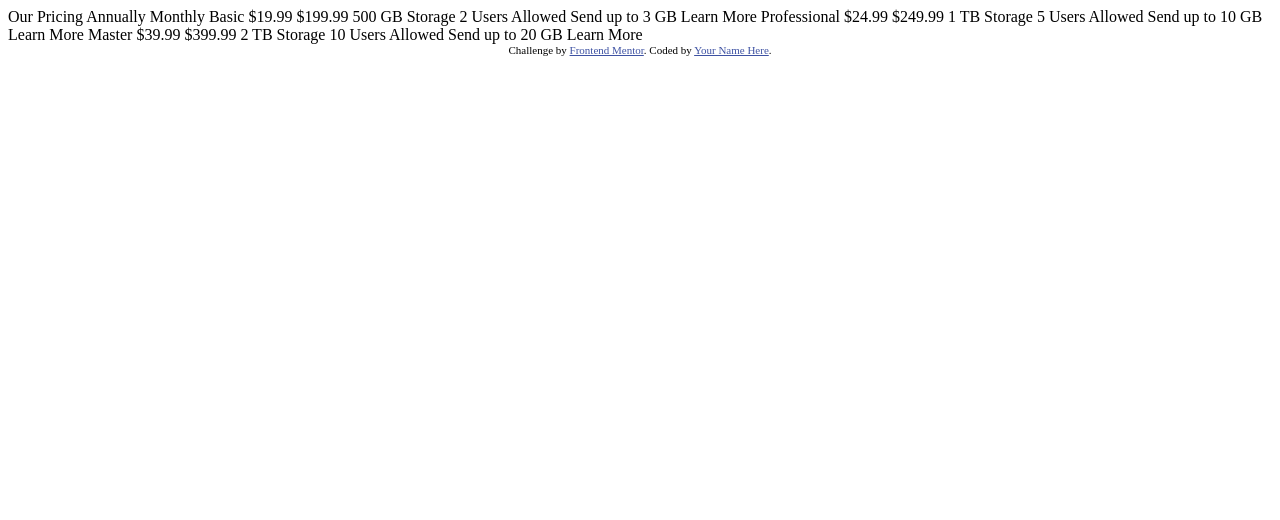
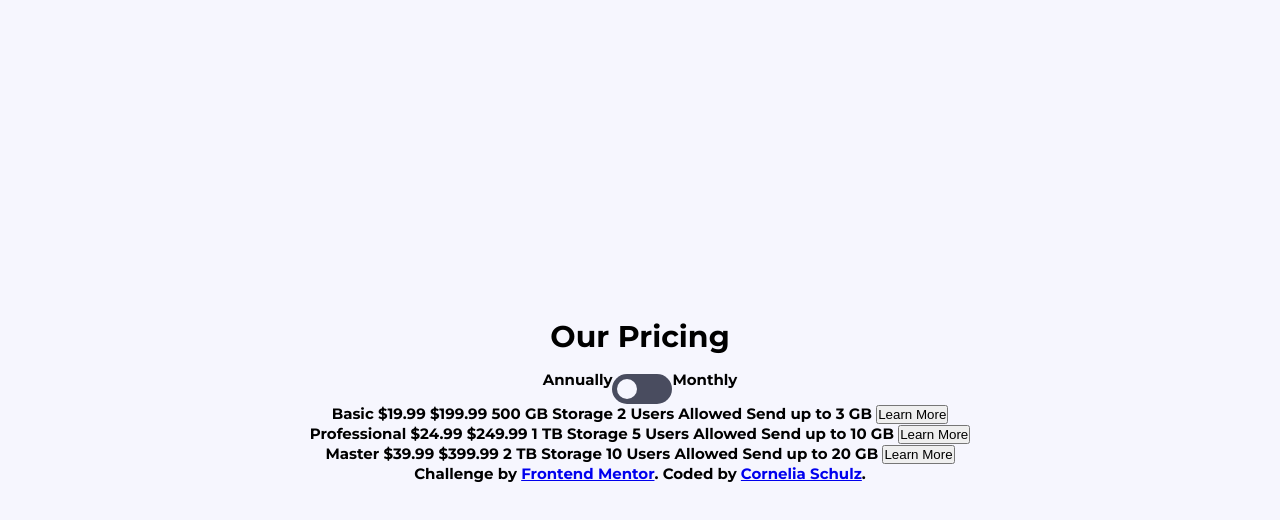
Before and after one commit to cornelia-schulz/fm-pricing-component-with-toggle, a plain HTML site: page index.html in a window 1280 px wide. Drawn offline with Linux system fonts and the light colour scheme.

Commit message:
set up basic structure

```diff
--- a/css/styles.scss
+++ b/css/styles.scss
@@ -0,0 +1,86 @@
+$very-light-blue: hsl(240, 78%, 98%);
+$light-blue: hsl(234, 14%, 74%);
+$blue: hsl(233, 13%, 49%);
+$dark-blue: hsl(232, 13%, 33%);
+
+* {
+  margin: 0;
+  padding: 0;
+}
+
+*, *:before, *:after {
+    box-sizing: inherit;
+  }
+
+html {
+  box-sizing: border-box;
+  font-family: 'Montserrat', sans-serif;
+  font-size: 15px;
+}
+
+html, body {
+    height:100%;
+}
+
+.container {
+  background: $very-light-blue;
+  display: flex;
+  flex-direction: column;
+  height: 100%;
+  justify-content: center;
+  padding: 2rem 4rem;
+  text-align: center;
+  width: 100%;
+}
+
+.toggle-wrapper {
+  align-items: center;
+  display: flex;
+  justify-content: center;
+}
+
+input[type=checkbox]{
+  height: 0;
+  visibility: hidden;
+  width: 0;
+}
+
+label {
+  background: $dark-blue;
+  border-radius: 100px;
+  cursor: pointer;
+  display: block;
+  height: 30px;
+  position: relative;
+  text-indent: -9999px;
+  width: 60px;
+
+  &:after {
+    content: '';
+    background: $very-light-blue;
+    border-radius: 90px;
+    height: 20px;
+    left: 5px;
+    position: absolute;
+    top: 5px;
+    transition: 0.3s;
+    width: 20px;
+  }
+
+  &:active {
+    &:after {
+      width: 60px;
+    }
+  }
+}
+
+input{
+  &:checked + label {
+	background: $dark-blue;
+  }
+}
+
+input:checked + label:after {
+	left: calc(100% - 5px);
+	transform: translateX(-100%);
+}
--- a/index.html
+++ b/index.html
@@ -3,51 +3,57 @@
 <head>
   <meta charset="UTF-8">
   <meta name="viewport" content="width=device-width, initial-scale=1.0"> <!-- displays site properly based on user's device -->
-  <link rel="stylesheet" href="./css/styles.css"
-
-  <link rel="icon" type="image/png" sizes="32x32" href="./images/favicon-32x32.png">
+  <link rel="stylesheet" href="./css/styles.css" />
+  <link href="https://fonts.googleapis.com/css?family=Montserrat:700&display=swap" rel="stylesheet">
+  <link rel="icon" type="image/png" sizes="32x32" href="./images/CS_web_developer_black_favicon.png">
 
   <title>Frontend Mentor | Pricing Component with Toggle</title>
-
-  <!-- Feel free to remove these styles or customise in your own stylesheet 👍 -->
-  <style>
-    .attribution { font-size: 11px; text-align: center; }
-    .attribution a { color: hsl(228, 45%, 44%); }
-  </style>
 </head>
 <body>
-
-  Our Pricing
-  Annually
-  Monthly
-
+  <div class="container">
+    <h1>Our Pricing</h1>
+    <div class="toggle-wrapper">
+      <span>Annually</span>
+      <div class="toggle">
+        <input type="checkbox" id="switch" />
+        <label for="switch">Toggle</label>
+      </div>
+      <span>Monthly</span>
+    </div>
+    <div class="pricing-wrapper">
+      <div class="pricing">
         Basic
         &dollar;19.99
         &dollar;199.99
         500 GB Storage
         2 Users Allowed
         Send up to 3 GB
-  Learn More
-
+        <button>Learn More</button>
+      </div>
+      <div class="pricing">
         Professional
         &dollar;24.99
         &dollar;249.99
         1 TB Storage
         5 Users Allowed
         Send up to 10 GB
-  Learn More
-
+        <button>Learn More</button>
+      </div>
+      <div class="pricing">
         Master
         &dollar;39.99
         &dollar;399.99
         2 TB Storage
         10 Users Allowed
         Send up to 20 GB
-  Learn More
+        <button>Learn More</button>
+      </div>
+    </div>
 
     <div class="attribution">
       Challenge by <a href="https://www.frontendmentor.io?ref=challenge" target="_blank">Frontend Mentor</a>.
-    Coded by <a href="#">Your Name Here</a>.
+      Coded by <a href="#">Cornelia Schulz</a>.
+    </div>
   </div>
 </body>
 </html>
```
Also changed, not shown: css/styles.css, images/CS_web_developer_black_favicon.png (added), 1 other file. Lines whose indentation alone changed are shown as unchanged.
